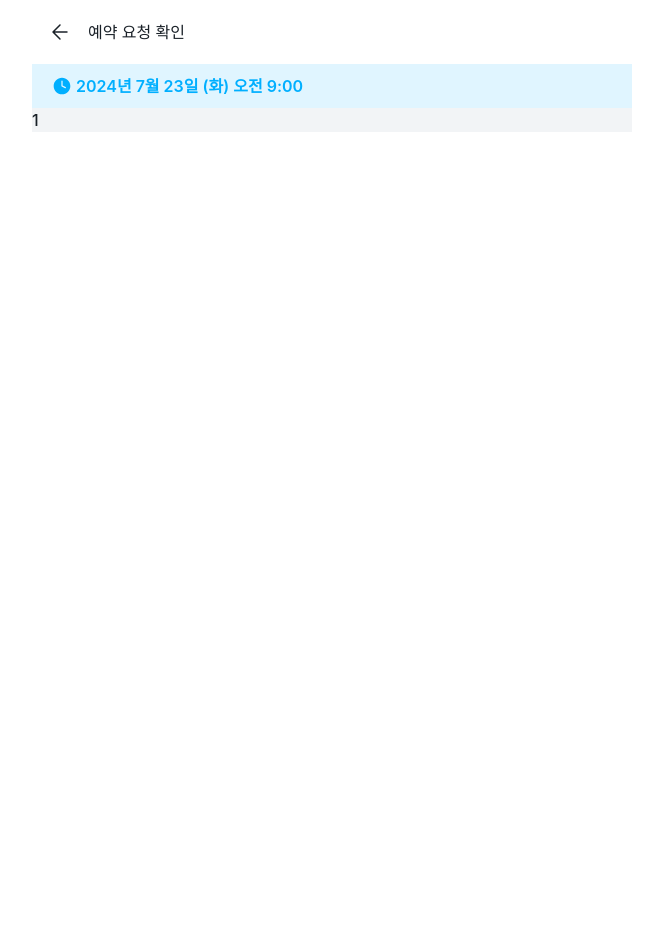
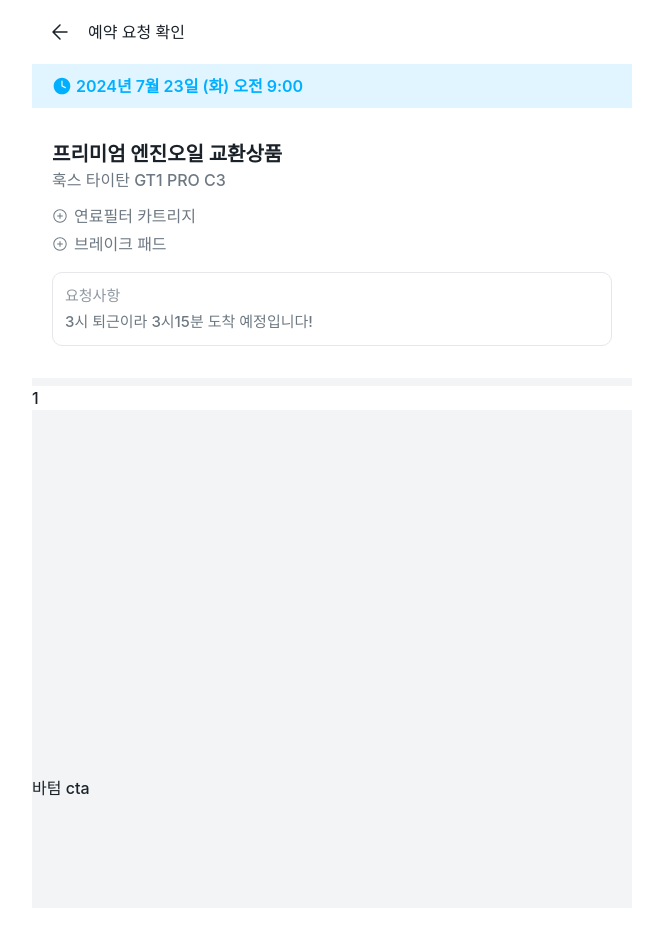
Before and after one commit to hec8897/macarong-fe, a Next.js app: page /reservation/1 in a window 1280 px wide. Shown: the whole page, without its empty margins (308-971 px from the left). Before the commit the page ends 800 px from the top, so only its background shows below. Built offline with nearby package versions, Linux system fonts and the light colour scheme; a web font is replaced by a local one.

Commit message:
feat: enhance ReservationRequest layout with sticky header and add ProductInfo component

```diff
--- a/src/components/pages/ReservationRequest/Header.tsx
+++ b/src/components/pages/ReservationRequest/Header.tsx
@@ -3,7 +3,7 @@ import { Flex, Icon } from '@/components/atoms';
 
 const Header: React.FC = () => {
   return (
-    <header className="bg-white">
+    <header className="bg-white sticky top-0">
       <Flex className="h-16 px-1" align="center" gap={4}>
         <Flex align="center" justify="center" className="h-12 w-12">
           <Icon variant="arrowLeft" />
--- /dev/null
+++ b/src/components/pages/ReservationRequest/ProductInfo.tsx
@@ -0,0 +1,31 @@
+import React from 'react';
+import { Flex, Icon } from '@/components/atoms';
+
+const ProductInfo: React.FC = () => {
+  return (
+    <div className="bg-white py-8 px-5">
+      <Flex direction="col" gap={12} className="mb-4">
+        <div>
+          <h2 className="text-heading-3-bold font-bold">프리미엄 엔진오일 교환상품</h2>
+          <p className="text-title-medium-1 text-secondary">훅스 타이탄 GT1 PRO C3</p>
+        </div>
+        <Flex direction="col" gap={4}>
+          <Flex gap={6} align="center">
+            <Icon variant="plusCircle" size={16} />
+            <p className="text-title-medium-1 text-secondary">연료필터 카트리지</p>
+          </Flex>
+          <Flex gap={6} align="center">
+            <Icon variant="plusCircle" size={16} />
+            <p className="text-title-medium-1 text-secondary">브레이크 패드</p>
+          </Flex>
+        </Flex>
+      </Flex>
+      <div className="border rounded-[10px] p-3">
+        <h4 className="text-title-2-medium text-tertiary mb-1">요청사항</h4>
+        <p className="text-title-2-medium text-secondary">3시 퇴근이라 3시15분 도착 예정입니다!</p>
+      </div>
+    </div>
+  );
+};
+
+export default ProductInfo;
--- a/src/components/pages/ReservationRequest/ReservationRequest.tsx
+++ b/src/components/pages/ReservationRequest/ReservationRequest.tsx
@@ -2,12 +2,22 @@ import React from 'react';
 
 import Header from './Header';
 import type { ReservationRequestProps } from './ReservationRequest.types';
+import ProductInfo from './ProductInfo';
+import { Flex } from '@/components/atoms';
 
 export const ReservationRequest: React.FC<ReservationRequestProps> = ({ reservationId }) => {
   return (
-    <div className="bg-background-gray">
+    <>
       <Header />
-      {reservationId}
-    </div>
+      <div className="bg-background-gray min-h-screen">
+        <Flex direction="col" gap={8}>
+          <div className="w-full">
+            <ProductInfo />
+          </div>
+          <div className="bg-white w-full">1</div>
+        </Flex>
+      </div>
+      <div className="sticky bottom-0">바텀 cta</div>
+    </>
   );
 };
```
